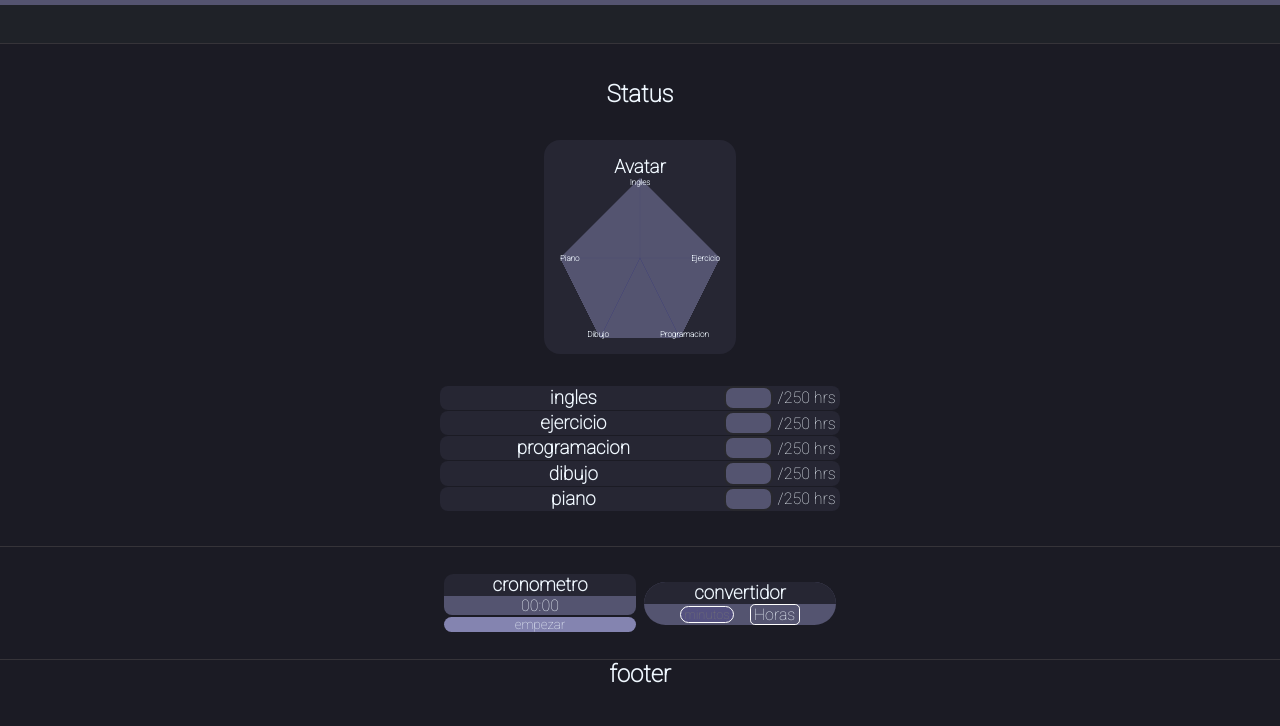
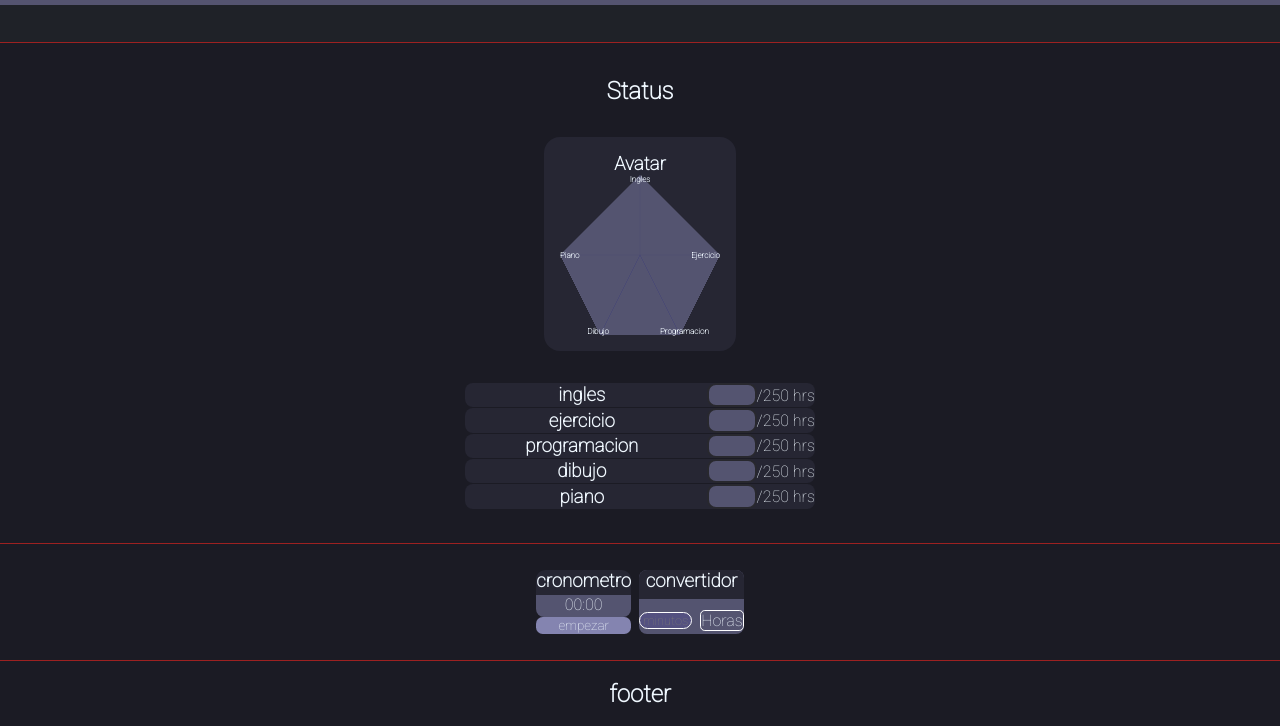
Before and after one commit to sedarmek/status-skills, a plain HTML site: page index.html in a window 1280 px wide. Shown: the part 74-800 px from the top of the page. Drawn offline with Linux system fonts and the light colour scheme.

Commit message:
se cambia tamano del contenedor

```diff
--- a/css/index-styles.css
+++ b/css/index-styles.css
@@ -1,7 +1,7 @@
 @import url('https://fonts.googleapis.com/css2?family=Roboto:wght@100&display=swap');
 :root{
     --bgcolor-body: #0000ff;
-    --bgcolor-main-container: #363439;
+    --bgcolor-main-container: #9d2121;/*363439*/
     /* header */
     --bgcolor-header-principal: #1f2228;
     --bgcolor-header-menu: #545470;
@@ -30,13 +30,17 @@
     font-family: 'Roboto', sans-serif;
     margin: 0;
     padding: 0;
+    /* box-sizing: border-box; */
 }
 body{
-    width: 100vw;
+    /* width: 100vw;
+    height: 100vh; */
     background-color: var(--bgcolor-body);
+    /* box-sizing: border-box; */
 }
 
 .main-container{
+    /* box-sizing: border-box; */
     width: 100vw;
     min-height: 100vh;
     margin: 0 auto;
@@ -50,11 +54,15 @@ body{
     "footer";
 }
 .header-principal{
+    /* box-sizing: border-box; */
+    /* width: 100vw; */
     text-align: center;
     background-color: var(--bgcolor-header-principal);
     grid-area: header;
 }
 .header-menu{
+    /* box-sizing: border-box;
+    width: 100vw; */
     list-style: none;
     padding: 0.5em 0.5em;
     background-color: var(--bgcolor-header-menu);
@@ -68,6 +76,7 @@ body{
     background-color:  var(--bgcolor-header-menu-li);
 }
 .main-principal{
+    /* width: 100vw; */
     text-align: center;
     padding: 1em 0;
     background-color: var(--bgcolor-main-principal);
@@ -133,15 +142,14 @@ body{
     left: 0;
 }
 .container-skills{
+    /* width: 100vw; */
+    padding: 0 0.2em;
     display: grid;
     grid-gap: 1px;
     justify-content: center;
     align-content: center;
 }
 .skill{
-    width: 25em;
-    height: auto;
-    padding: 0;
     border-radius: 0.5em;
     background-color: var(--bgcolor-skill);
     display: grid;
@@ -171,6 +179,8 @@ body{
     grid-auto-flow: column;
 }
 .aside-principal{
+    /* box-sizing: border-box; */
+    /* width: 100vw; */
     text-align: center;
     padding: 0.5em;
     background-color: var(--bgcolor-aside-principal);
@@ -182,8 +192,8 @@ body{
     align-content: center;
 }
 .container-cronometro{
-    width: 12em;
-    margin: auto;
+    max-width: 10em;
+    height: 4em;
     border-radius: 1em;
     display: grid;
     grid-auto-flow: row;
@@ -191,17 +201,14 @@ body{
     "titulo"
     "tiempo"
     "container-buttons";
-    grid-gap: 0;
 }
 .container-cronometro h3{
-    margin: 0;
     border-radius: 0.5em 0.5em 0 0;
     background-color: var(--bgcolor-container-cron-h3);
     grid-area: titulo;
 }
 .container-cronometro p{
     margin-top: 0;
-    margin-bottom: 0.1em;
     border-radius: 0 0 0.5em 0.5em;
     background-color: var(--bgcolor-container-cron-p);
     grid-area: tiempo;
@@ -213,45 +220,42 @@ body{
     grid-auto-columns: 1fr;
 }
 .container-buttons :nth-child(1){
-    border-radius: 1em;
+    border-radius: 0.5em;
     border-style: none;
     background-color: var(--bgcolor-container-cron-button);
 }
 .container-buttons :nth-child(2){
     display: none;
-    border-radius: 1em;
+    border-radius: 0.5em;
     border-style: none;
     background-color: var(--bgcolor-container-cron-button);
 }
 .container-buttons :nth-child(3){
     display: none;
-    border-radius: 1em;
+    border-radius: 0.5em;
     border-style: none;
     background-color: var(--bgcolor-container-cron-button);
 }
 .container-convertidor{
     overflow: hidden;
-    width: 12em;
-    margin: auto;
-    border-radius: 2em;
+    max-width: 10em;
+    border-radius: 0.5em;
     background-color: var(--bgcolor-container-convert);
     display: grid;
     grid-template-areas:
     "titulo titulo"
     "input conversion";
-    grid-gap: 0em;
     grid-auto-flow: row;
+    grid-gap: 0.5em;
 }
 .container-convertidor h3{
-    margin: 0;
     background-color: var(--bgcolor-container-convert-h3);
     grid-area: titulo;
 }
 .container-convertidor input{
     text-align: center;
     font-size: 0.8em;
-    width: 4em;
-    padding: 0;
+    max-width: 4em;
     margin: auto 0 auto auto;
     border: 1px solid white;
     border-radius: 1em;
@@ -262,8 +266,8 @@ body{
     appearance: none;
 }
 .container-convertidor p{
-    width: 3em;
-    margin: auto auto auto 1em;/*necesario para altura de input*/
+    max-width: 3em;
+    margin: auto;/*necesario para altura de input*/
     border: 1px solid white;
     border-radius: 0.3em;
     background-color: var(--bgcolor-container-convert-p);
@@ -271,7 +275,10 @@ body{
 
 }
 .footer-principal{
-    text-align: center;
+    grid-area: footer;
+    /* width: 100vw; */
     background-color: var(--bgcolor-footer-principal);
-    grid-area: footer;
+    display: grid;
+    justify-content: center;
+    align-content: center;
 }
--- a/js/canvas-skills.js
+++ b/js/canvas-skills.js
@@ -38,6 +38,7 @@ Task:
     c. poder arrastrar una imagen y guardarla, dentro de motivacion para cada pagina secundaria en skills
 
 */
+'use strict'
        window.onload = () => {
             //storage
             let storageSklValue_1 = localStorage.getItem('storageSkill_1');
```
